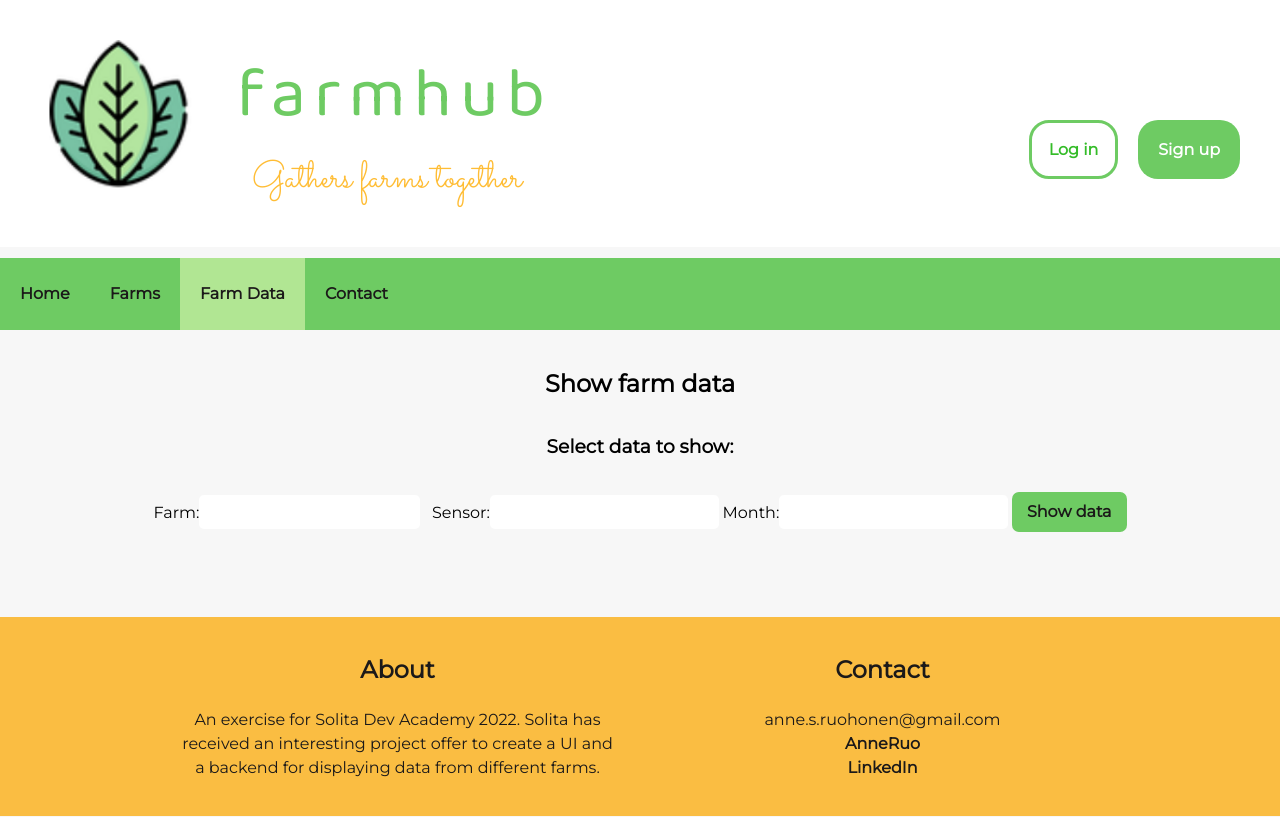
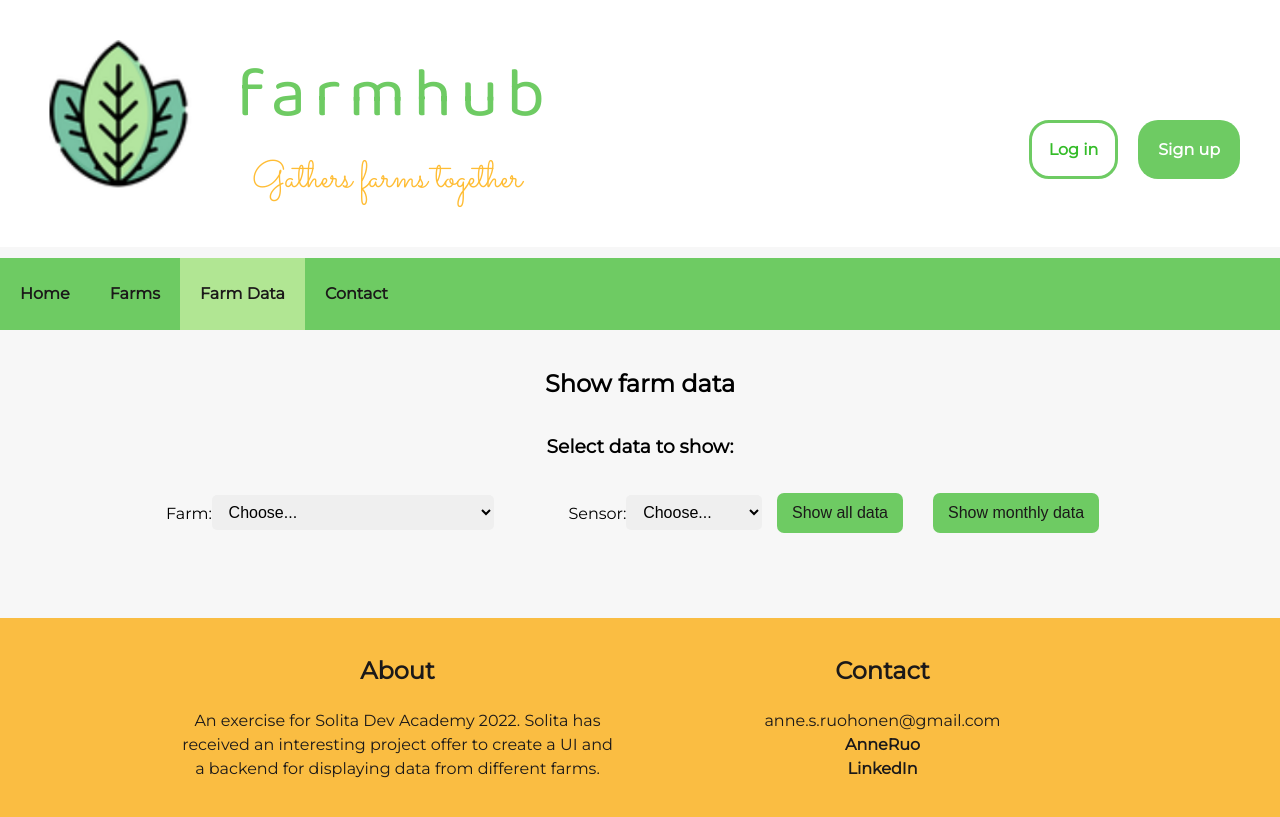
Before and after one commit to AnneRuo/farmhub, a React (Create React App) app: page /data in a window 1280 px wide. Shown: the top 817 px of the page. Built offline with nearby package versions, Linux system fonts and the light colour scheme.

Commit message:
data fetching

```diff
--- a/src/components/Data.js
+++ b/src/components/Data.js
@@ -5,6 +5,7 @@ import Form from "./Form";
 const Data = () => {
 
   const [data, setData] = useState({});
+  console.log(data);
 
   return (
     <div>
--- /dev/null
+++ b/src/components/Farmers.js
@@ -0,0 +1,8 @@
+import React from "react";
+
+const Farmers = async () => {
+    const res = await fetch('http://localhost:8080/v1/farms');
+    return await res.json();
+}
+
+export default Farmers;
--- a/src/components/Farms.js
+++ b/src/components/Farms.js
@@ -1,14 +1,19 @@
 import React from "react";
+import Farmers from "./Farmers";
 import farm1 from "./img/farm1.jpg";
 import farm2 from "./img/farm2.jpg";
 import farm3 from "./img/farm3.jpg";
 import farm4 from "./img/farm4.jpg";
 
+
 const Farms = () => {
+
     return (
         <div>
             <h3>Partner farms</h3>
                 <div className="farm-section">
+
+
                     <div className="farm">
                         <img src={farm1} className="farm-img" alt="Noora's farm" />
                         <h4>Noora's farm</h4>
@@ -25,6 +30,7 @@ const Farms = () => {
                         <img src={farm4} className="farm-img" alt="PartialTech Research Farm" />
                         <h4>PartialTech Research Farm</h4>
                     </div>
+
                 </div>
         </div>
     )
--- a/src/components/Form.js
+++ b/src/components/Form.js
@@ -1,24 +1,45 @@
 import React, { useState } from "react";
 
-export const Getdata = async (props) => {
-    const url = ``;
-    const response = await fetch(url);
-    return await response.json();
+// `http://localhost:8080/v1/farms/${farmId}`
+// `http://localhost:8080/v1/farms/${farmId}/stats`
+// `http://localhost:8080/v1/farms/${farmId}/stats/${sensor}/monthly`
+
+
+
+const getAllTimeData = async (farmId) => {
+    const res = await fetch(`http://localhost:8080/v1/farms/${farmId}/stats`);
+    return await res.json();
 }
 
+const getMonthlyData = async (farmId, sensor) => {
+    const res = await fetch(`http://localhost:8080/v1/farms/${farmId}/stats/${sensor}/monthly`);
+    return await res.json();
+}
+
+
+
 const Form = ({setData}) => {
-    const [farmId, setFarmId] = useState("");
-    const [sensor, setSensor] = useState("");
-    const [month, setMonth] = useState("");
+
+    const [farmData, setFarmData] = useState({
+        farmId: "",
+        sensorType: "",
+      });
+
+    const dataType = {
+        type: 1
+    };
+
 
     const handleSubmit = async (event) => {
-        if (farmId === "" || sensor === "") {
-            alert("Select data type");
-        }
         event.preventDefault();
+        dataType.type === 1
+        ? setData(await getAllTimeData(farmData.farmId))
+        : setData(await getMonthlyData(farmData.farmId, farmData.sensorType));
+    }
 
-        const fetchData = await Getdata();
-        setData(fetchData);
+    function handleChange(event) {
+        const { name, value } = event.target;
+        setFarmData(prevValue => ({...prevValue, [name]: value }))
     }
 
     return (
@@ -26,27 +47,38 @@ const Form = ({setData}) => {
             <form onSubmit={handleSubmit}>
                 <label>
                     Farm:
-                    <input type="text"
+                    <select
+                    type="text"
                     name="farmId"
-                    value={farmId}
-                    onChange={(e) => setFarmId(e.target.value)} />
+                    onChange={handleChange}
+                    value={farmData.farmId}
+                    placeholder="Choose..." >
+                        <option value="">Choose...</option>
+                        <option value="1">Friman Metsola Collective</option>
+                        <option value="2">PartialTech Research Farm</option>
+                        <option value="3">Noora's Farm</option>
+                        <option value="4">Organic Ossi's Impact That Lasts Plantation</option>
+                    </select>
                 </label>
                 <label>
                     Sensor:
-                    <input type="text"
-                    name="sensor"
-                    value={sensor}
-                    onChange={(e) => setSensor(e.target.value)} />
-                </label>
-                <label>
-                    Month:
-                    <input type="text"
-                    name="month"
-                    value={month}
-                    onChange={(e) => setMonth(e.target.value)} />
+                    <select
+                    type="text"
+                    name="sensorType"
+                    onChange={handleChange}
+                    value={farmData.sensorType} >
+                        <option value="">Choose...</option>
+                        <option value="temperature">Temperature</option>
+                        <option value="ph">Ph</option>
+                        <option value="rainfall">Rainfall</option>
+                    </select>
+
                 </label>
 
-                <button type="submit" id="submitBtn">Show data</button>
+
+
+                <button type="submit" onClick={() => (dataType.type = 1)} className="submitBtn">Show all data</button>
+                <button type="submit" onClick={() => (dataType.type = 2)} className="submitBtn">Show monthly data</button>
             </form>
         </div>
     );
--- a/src/index.css
+++ b/src/index.css
@@ -198,7 +198,7 @@ ul.header-section li a {
   margin: 0 0 2vh 0;
 }
 
-.form-box input {
+.form-box select {
   display: inline-block;
   width: 70%;
   padding: .5rem .8rem .5rem .8rem;
@@ -208,20 +208,21 @@ ul.header-section li a {
   font-size: 16px;
 }
 
-#submitBtn {
+.submitBtn {
   display: inline-block;
   height: 2.5rem;
   background-color: #6ECB63;
   border: 0;
   padding-left: 15px;
   padding-right: 15px;
+  margin-left: 15px;
+  margin-right: 15px;
   cursor: pointer;
   font-size: 16px;
   color: #1B1919;
-  font-weight: bold;
   border-radius: 7px;
 }
 
-#submitBtn:hover {
+.submitBtn:hover {
   background-color: #B1E693;
 }
```
